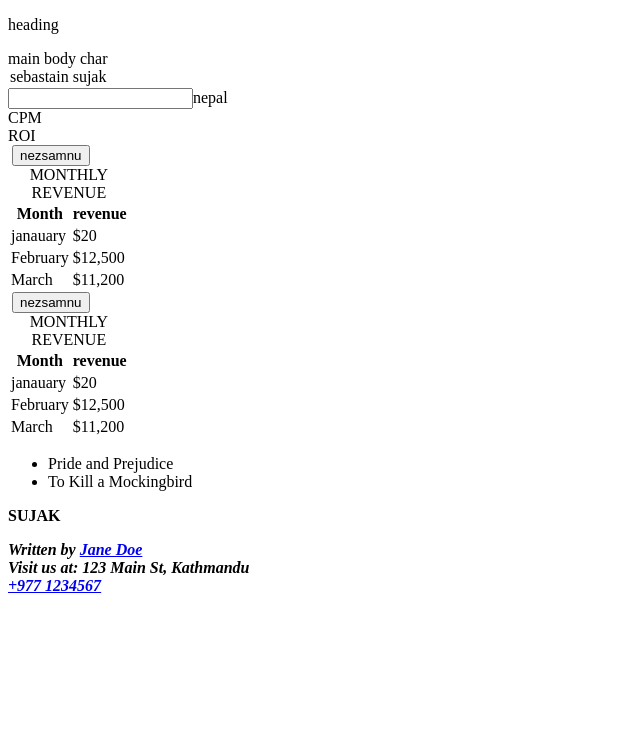
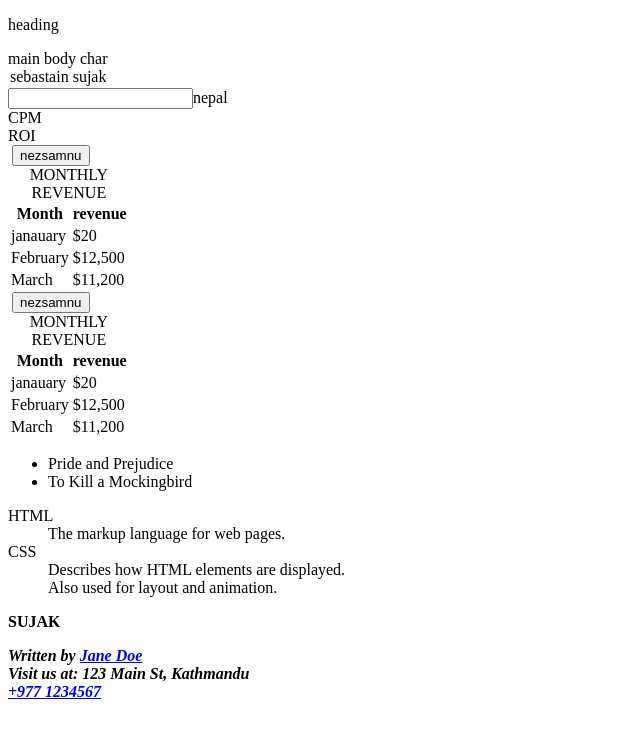
Before and after one commit to cursitesebastian-bot/pppo, a website: page index.html in a window 1280 px wide. Shown: the whole page, without its empty margins (0-640 px from the left). Drawn offline with Linux system fonts and the light colour scheme.

Commit message:
Add description list for HTML and CSS
Added a description list for HTML and CSS.

```diff
--- a/index.html
+++ b/index.html
@@ -68,6 +68,14 @@
           <li><data value="978-0-06-112008-4">To Kill a Mockingbird</data></li>
         </ul>
 
+          <!--D A T A -->
+          <dl>
+            <dt>HTML</dt>
+            <dd>The markup language for web pages.</dd>
+            <dt>CSS</dt>
+            <dd>Describes how HTML elements are displayed.</dd>
+            <dd>Also used for layout and animation.</dd>
+          </dl>
         </main>
         <footer>
             <p><b>SUJAK</p>
```
